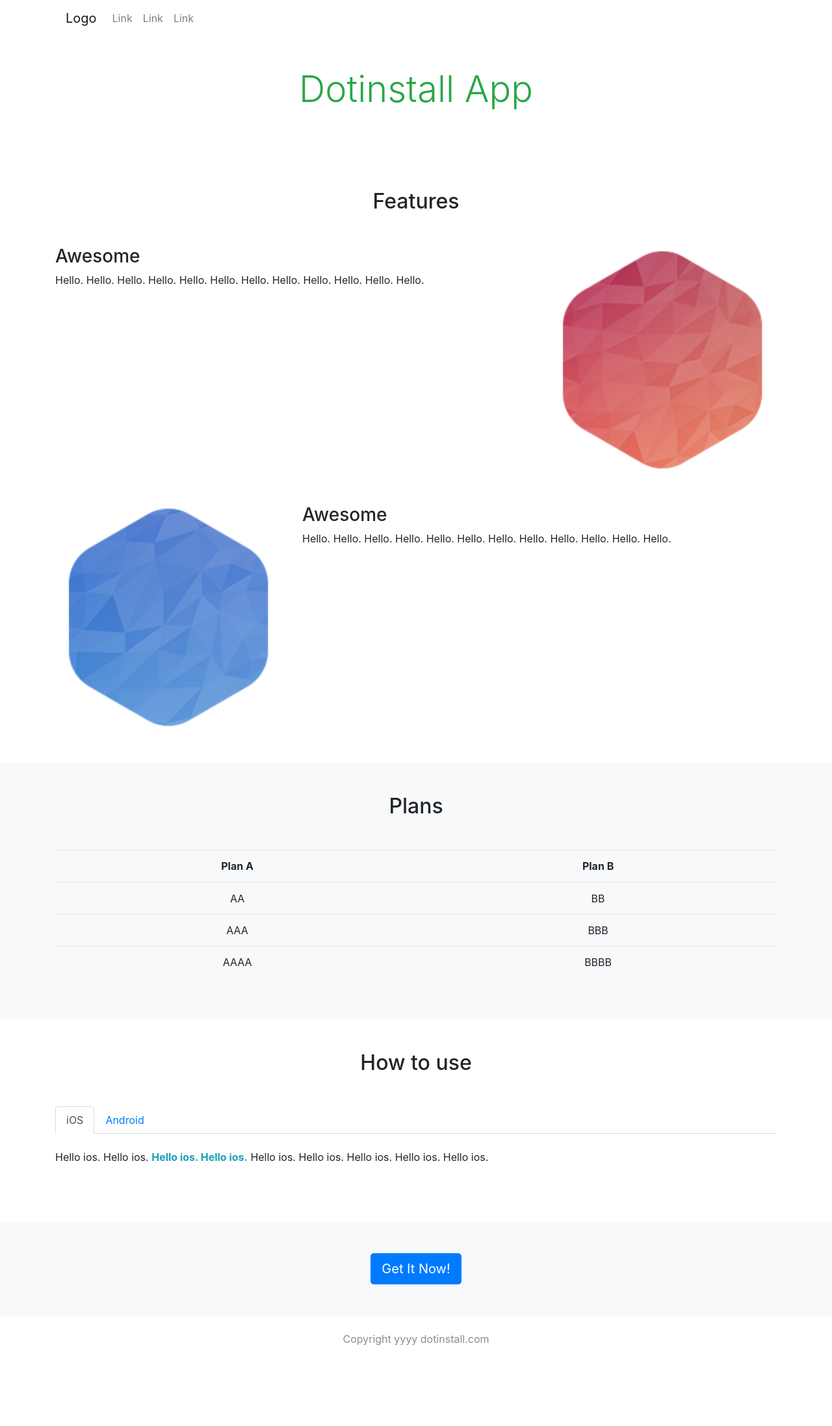
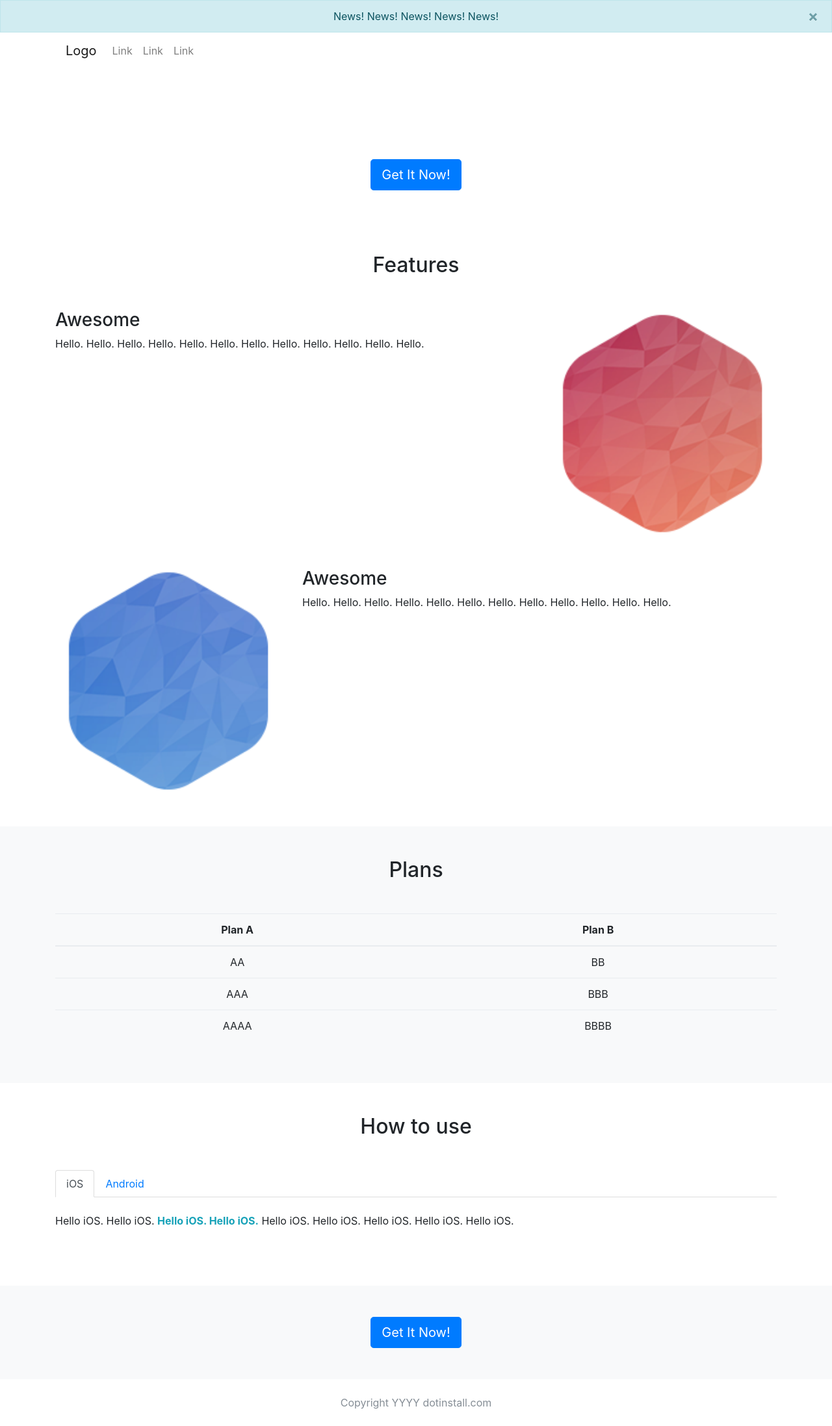
Before and after one commit to githubyosshi/bootstrap-app, a plain HTML site: page index.html in a window 1280 px wide. Shown: the whole page at 65% size. Before the commit the page ends 2097 px from the top, so only its background shows below. Drawn offline with nearby package versions, Linux system fonts and the light colour scheme.

Commit message:
Alert commit

```diff
--- a/index.html
+++ b/index.html
@@ -17,6 +17,12 @@
   </head>
   <body>
     <header>
+      <div class="alert alert-info text-center mb-0 rounded-0 alert-dismissible fade show">
+        News! News! News! News! News!
+        <button class="close" data-dismiss="alert">
+          &times;
+        </button>
+      </div>
       <div class="container">
         <nav class="navbar navbar-expand-sm navbar-light">
           <a href="" class="navbar-brand">Logo</a>
@@ -33,9 +39,9 @@
         </nav>
       </div>
 
-      <div class="cover text-success text-center py-5">
+      <div class="cover text-white text-center py-5">
         <h1 class="display-4 mb-4">Dotinstall App</h1>
-
+        <a href="" class="btn btn-primary btn-lg">Get It Now!</a>
       </div>
     </header>
     <main>
@@ -70,11 +76,11 @@
             <thead>
               <tr><th>Plan A</th><th>Plan B</th></tr>
             </thead>
-            <tbdy>
+            <tbody>
               <tr><td>AA</td><td>BB</td></tr>
               <tr><td>AAA</td><td>BBB</td></tr>
               <tr><td>AAAA</td><td>BBBB</td></tr>
-            </tbdy>
+            </tbody>
           </table>
         </div>
       </section>
@@ -88,10 +94,10 @@
           </ul>
           <div class="tab-content py-4">
             <div id="ios" class="tab-pane active">
-              <p>Hello ios. Hello ios. <span class="font-weight-bold text-info" data-toggle="tooltip" title="This is awesome" data-placement="bottom">Hello ios. Hello ios.</span> Hello ios. Hello ios. Hello ios. Hello ios. Hello ios.</p>
+              <p>Hello iOS. Hello iOS. <span class="font-weight-bold text-info" data-toggle="tooltip" title="This is awesome" data-placement="bottom">Hello iOS. Hello iOS.</span> Hello iOS. Hello iOS. Hello iOS. Hello iOS. Hello iOS.</p>
             </div>
             <div id="android" class="tab-pane">
-              <p>Hello Android. Hello Android. Hello Android. Hello Android. Hello Android. Hello Android. Hello Android. Hello Android. Hello Android. </p>
+              <p>Hello Android. Hello Android. Hello Android. Hello Android. Hello Android. Hello Android. Hello Android. Hello Android. Hello Android.</p>
             </div>
           </div>
         </div>
@@ -102,7 +108,7 @@
       </section>
     </main>
     <footer class="text-center text-muted py-4">
-      Copyright yyyy dotinstall.com
+      Copyright YYYY dotinstall.com
     </footer>
 
     <!-- Optional JavaScript -->
```
